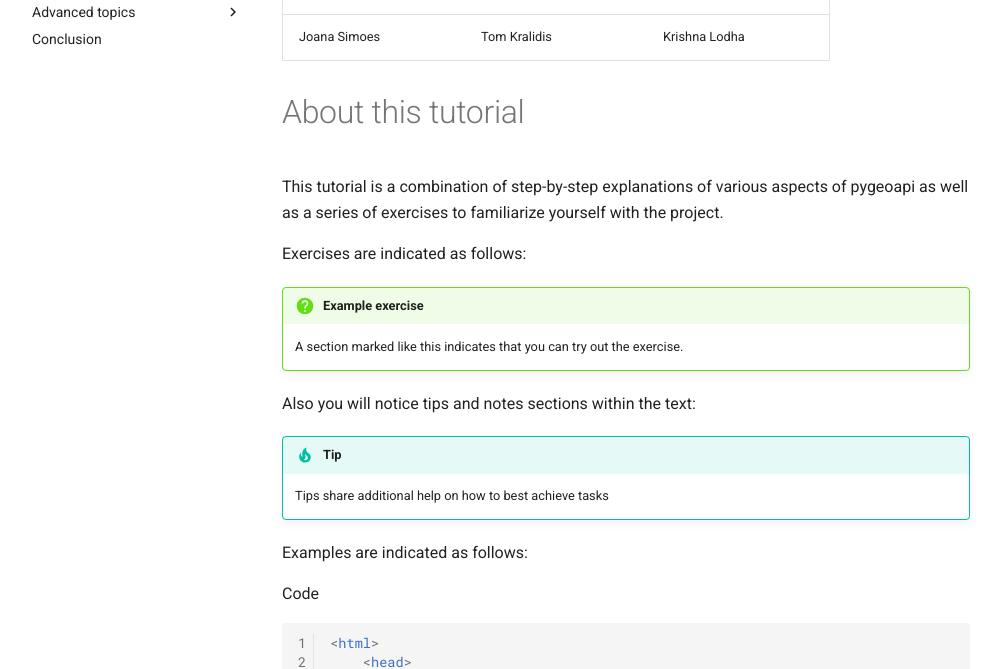
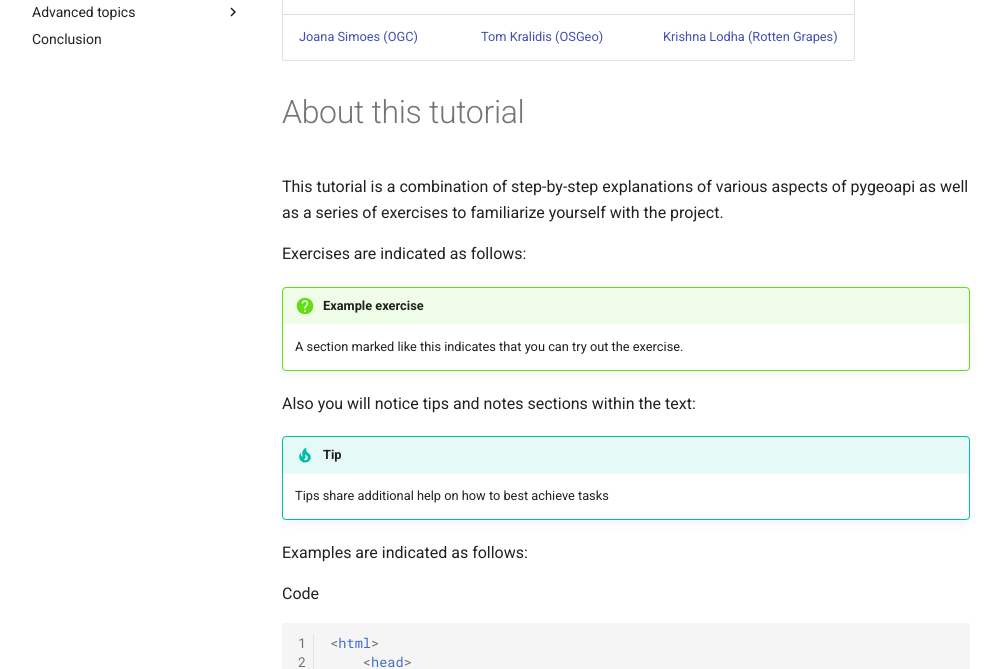
Before and after one commit to geopython/diving-into-pygeoapi, an MkDocs documentation site: the page built from workshop/content/docs/index.md, in a window 1280 px wide and 900 px high, scrolled down 735 px, cut to the strip 231-900 px from the top of the window. Shown: the whole strip, without its empty margins (14-1015 px from the left). Built offline with MkDocs 1.6.1 and Material for MkDocs 9.7.7, drawn with Linux system fonts in a browser that asks for light colours; comment, search, counter and statistics services are not loaded.

Commit message:
add instructor affiliations

```diff
--- a/workshop/content/docs/index.md
+++ b/workshop/content/docs/index.md
@@ -24,9 +24,9 @@ This workshop covers a wide range of topics (install/setup/configuration, publis
         <td><a href="https://twitter.com/krishnaglodha"><img width="150" src="https://avatars.githubusercontent.com/u/47075664?v=4"/></a></td>
     </tr>
     <tr>
-        <td>Joana Simoes</td>
-        <td>Tom Kralidis</td>
-        <td>Krishna Lodha</td>
+        <td><a href="https://github.com/doublebyte1">Joana Simoes (OGC)</a></td>
+        <td><a href="https://github.com/tomkralidis">Tom Kralidis (OSGeo)</a></td>
+        <td><a href="https://github.com/krishnaglodha">Krishna Lodha (Rotten Grapes)</a></td>
     </tr>
 </table>
 
```
